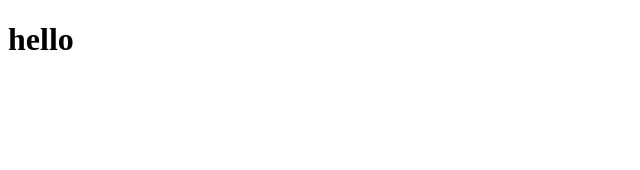
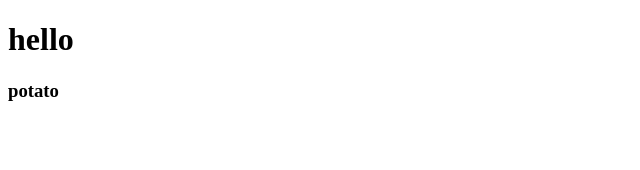
Before and after one commit to sjyoung123/movie_app, a React (Create React App) app: page / in a window 1280 px wide. Shown: the top 170 px of the page, without its empty margins (0-640 px from the left). Built offline with nearby package versions, Linux system fonts and the light colour scheme.

Commit message:
Created first component

```diff
--- a/src/App.js
+++ b/src/App.js
@@ -1,8 +1,10 @@
 import React from "react";
+import Potato from "./Potato";
 function App() {
   return (
     <div className="App">
       <h1>hello</h1>
+      <Potato />
     </div>
   );
 }
--- /dev/null
+++ b/src/Potato.js
@@ -0,0 +1,6 @@
+import react from "react";
+
+function Potato() {
+  return <h3>potato</h3>;
+}
+export default Potato;
```
